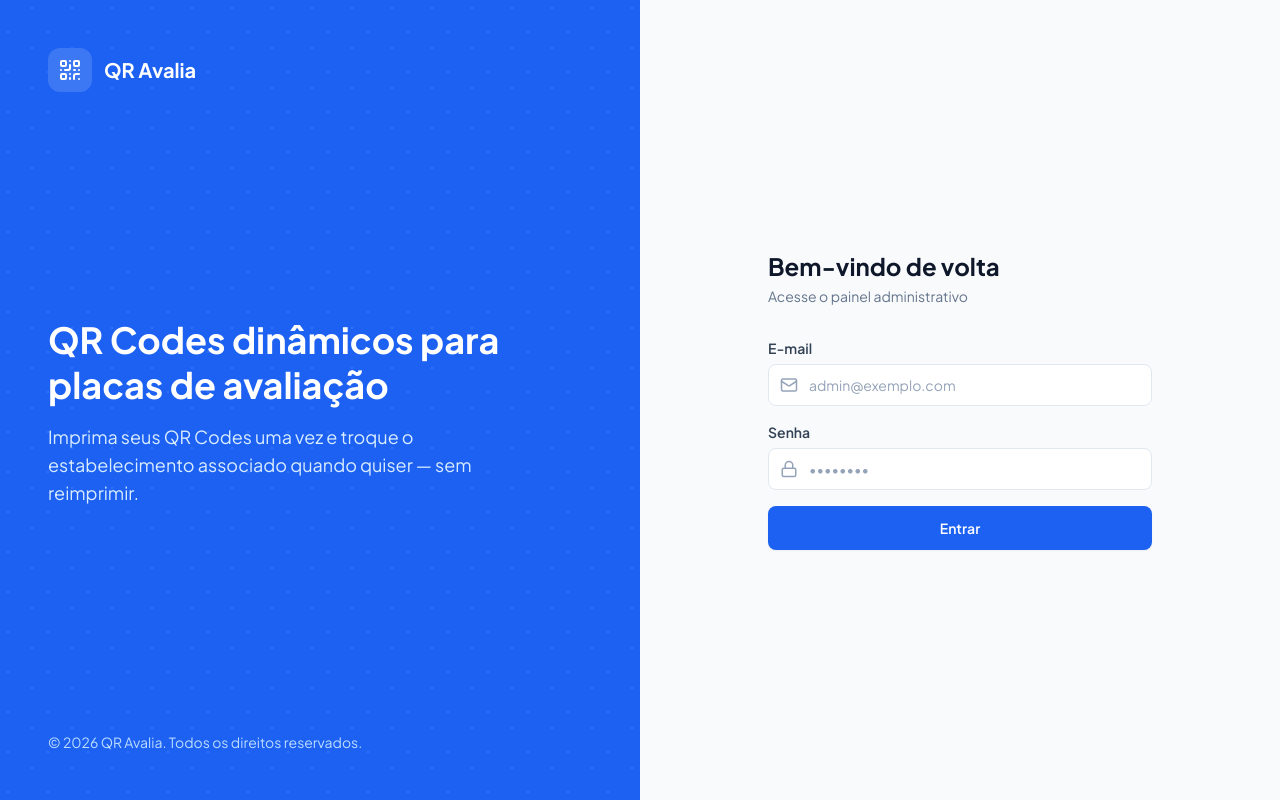
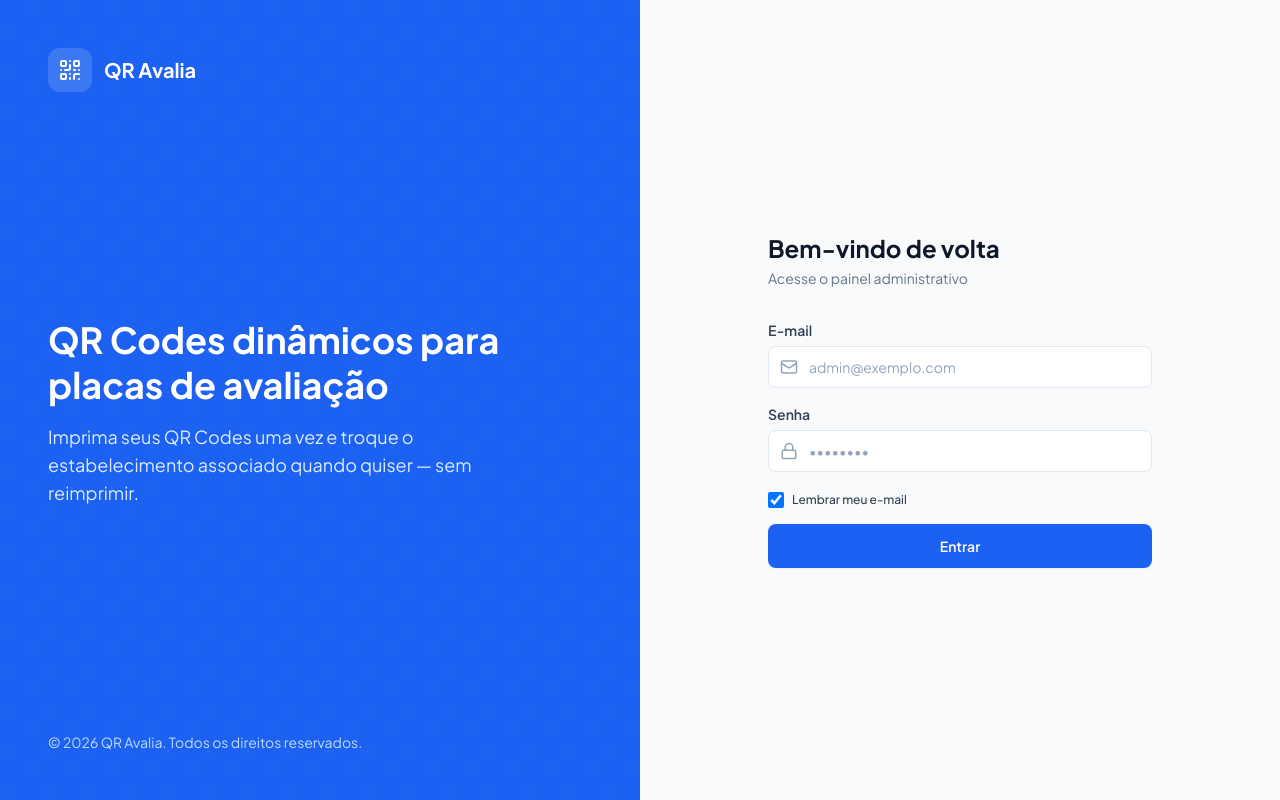
Before and after one commit to guivolpolini/qr-avalia, a React (Vite) app: page /login in a window 1280 px wide. Built offline with nearby package versions, Linux system fonts and the light colour scheme; no server answers.

Commit message:
feat(auth): adiciona lembrar e-mail, suporte ao Chaveiro do iCloud (Face ID) e auto-fill

```diff
--- a/src/pages/Login.tsx
+++ b/src/pages/Login.tsx
@@ -6,8 +6,9 @@ import { useAuth } from '@/context/AuthContext';
 export default function Login() {
   const { signIn, session } = useAuth();
   const navigate = useNavigate();
-  const [email, setEmail] = useState('');
+  const [email, setEmail] = useState(() => localStorage.getItem('qr_avalia_saved_email') || '');
   const [password, setPassword] = useState('');
+  const [rememberMe, setRememberMe] = useState(true);
   const [error, setError] = useState<string | null>(null);
   const [loading, setLoading] = useState(false);
 
@@ -17,11 +18,16 @@ export default function Login() {
     e.preventDefault();
     setError(null);
     setLoading(true);
-    const { error } = await signIn(email, password);
+    const { error } = await signIn(email.trim(), password);
     setLoading(false);
     if (error) {
       setError(error);
     } else {
+      if (rememberMe) {
+        localStorage.setItem('qr_avalia_saved_email', email.trim());
+      } else {
+        localStorage.removeItem('qr_avalia_saved_email');
+      }
       navigate('/dashboard');
     }
   };
@@ -70,15 +76,19 @@ export default function Login() {
             </div>
           )}
 
-          <form onSubmit={handleSubmit} className="space-y-4">
+          <form onSubmit={handleSubmit} className="space-y-4" method="post" action="#">
             <div>
               <label className="label" htmlFor="email">E-mail</label>
               <div className="relative">
                 <Mail size={18} className="absolute left-3 top-1/2 -translate-y-1/2 text-slate-400" />
                 <input
                   id="email"
+                  name="email"
                   type="email"
                   required
+                  autoComplete="username"
+                  autoCapitalize="none"
+                  spellCheck="false"
                   value={email}
                   onChange={(e) => setEmail(e.target.value)}
                   className="input pl-10"
@@ -93,8 +103,10 @@ export default function Login() {
                 <Lock size={18} className="absolute left-3 top-1/2 -translate-y-1/2 text-slate-400" />
                 <input
                   id="password"
+                  name="password"
                   type="password"
                   required
+                  autoComplete="current-password"
                   value={password}
                   onChange={(e) => setPassword(e.target.value)}
                   className="input pl-10"
@@ -103,7 +115,19 @@ export default function Login() {
               </div>
             </div>
 
-            <button type="submit" disabled={loading} className="btn-primary w-full py-3">
+            <div className="flex items-center justify-between text-xs text-slate-600 pt-1">
+              <label className="flex items-center gap-2 cursor-pointer select-none">
+                <input
+                  type="checkbox"
+                  checked={rememberMe}
+                  onChange={(e) => setRememberMe(e.target.checked)}
+                  className="w-4 h-4 rounded text-brand-600 border-slate-300 focus:ring-brand-500"
+                />
+                <span className="font-medium text-slate-700">Lembrar meu e-mail</span>
+              </label>
+            </div>
+
+            <button type="submit" disabled={loading} className="btn-primary w-full py-3 active:scale-[0.99] transition-transform">
               {loading ? <Loader2 size={18} className="animate-spin" /> : 'Entrar'}
             </button>
           </form>
```
